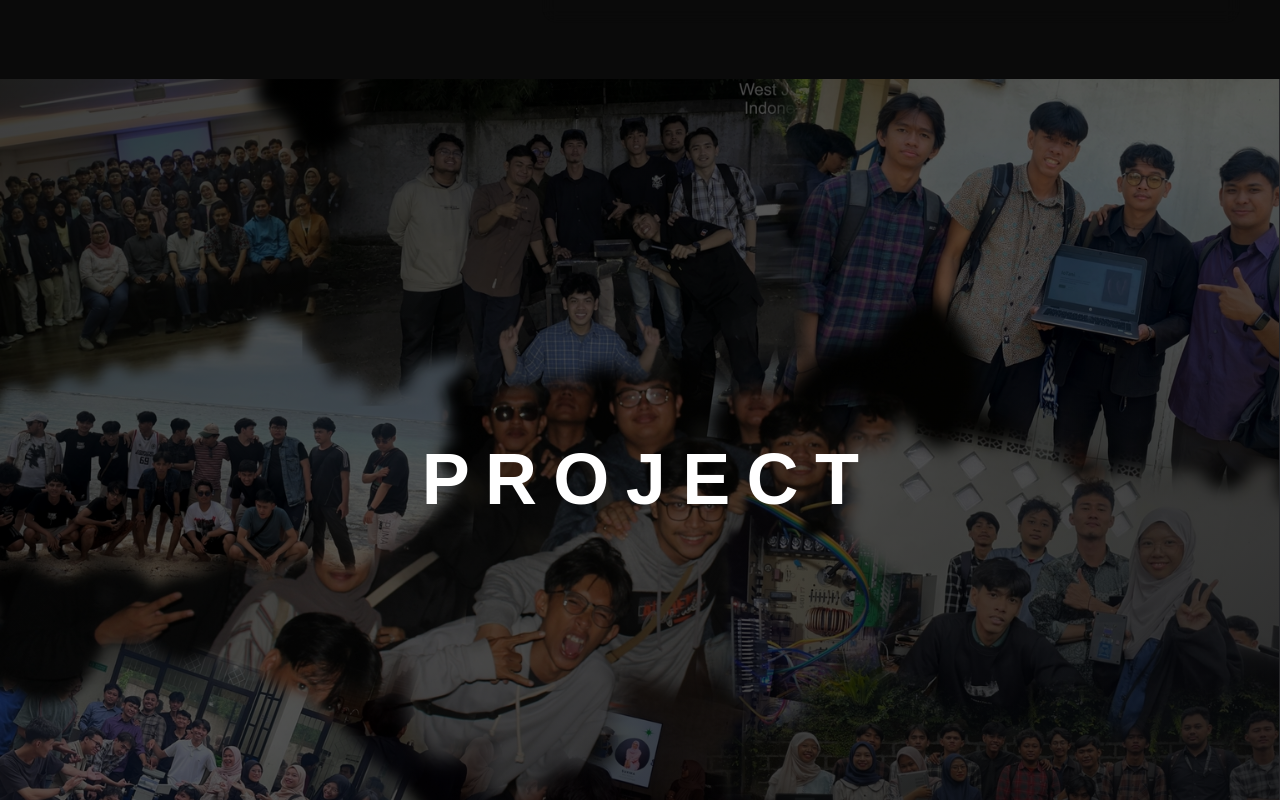
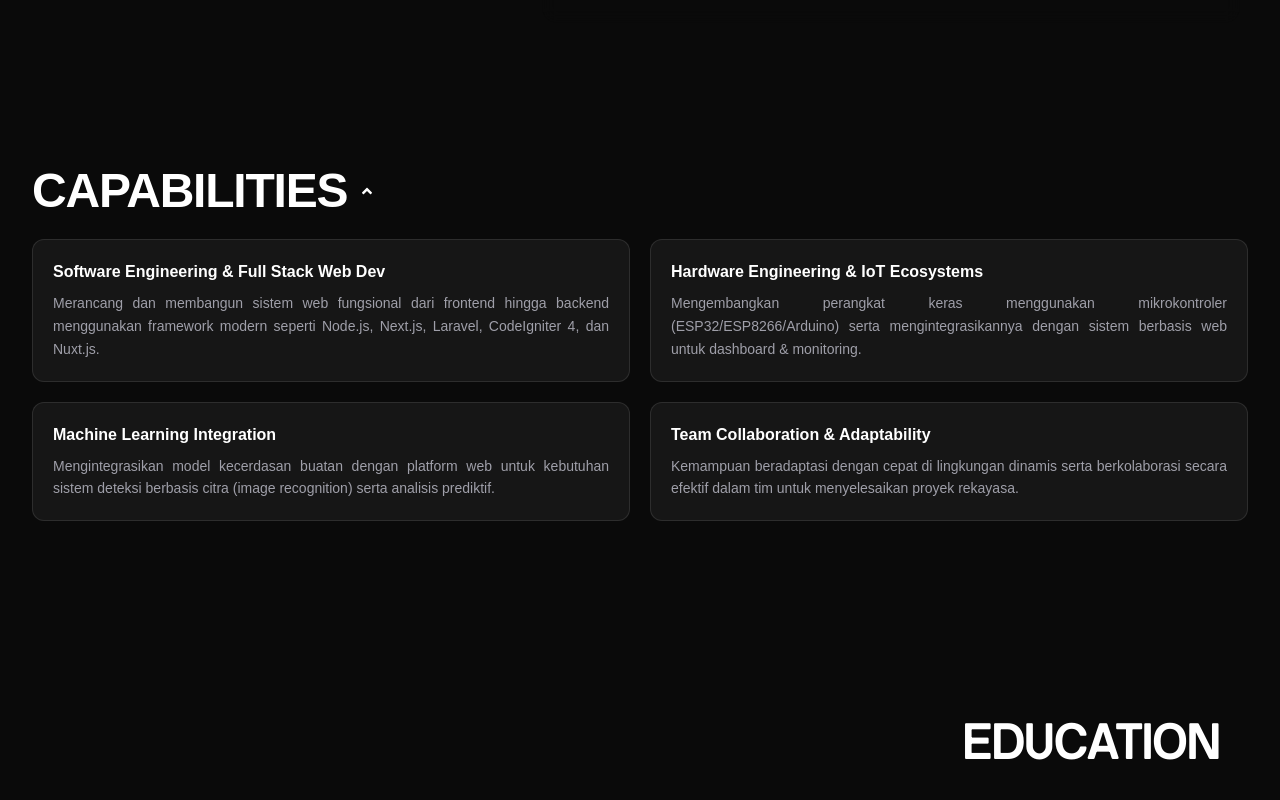
Before and after one commit to ilhambonardoo/my-porfolio, a Next.js app: page / in a window 1280 px wide. Shown: the part 1360-2160 px from the top of the page. Built offline with nearby package versions, Linux system fonts and the light colour scheme.

Commit message:
Mengubah Component parent

```diff
--- a/src/app/page.tsx
+++ b/src/app/page.tsx
@@ -4,6 +4,8 @@ import ProjectShowcase from "@/src/components/ProjectShowCase/ProjectShowCaseDek
 import ProjectShowCaseMobile from "@/src/components/ProjectShowCase/ProjectShowCaseMobile";
 import Profile from "@/src/components/Profile";
 import { useEffect, useState } from "react";
+import Education from "../components/Education";
+import Capabilities from "../components/Capabilities";
 
 export default function Home() {
   const [isMobile, setIsMobile] = useState(false);
@@ -29,9 +31,11 @@ export default function Home() {
     <main>
       <Hero />
       <Profile />
+      <Capabilities />
+      <Education />
       {isMobile ? <ProjectShowCaseMobile /> : <ProjectShowcase />}
       <div className="min-h-screen bg-zinc-900 text-white flex items-center justify-center">
-        <h2 className="text-4xl font-bold">Another Section</h2>
+        <div></div>
       </div>
     </main>
   );
```
